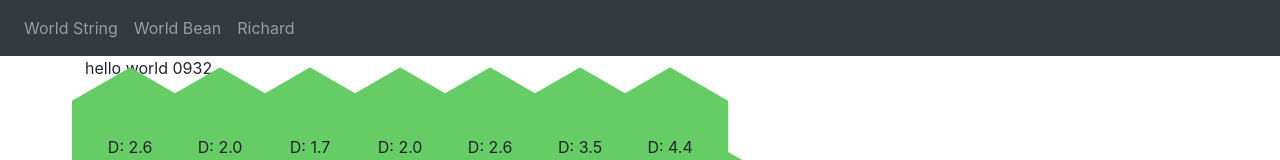
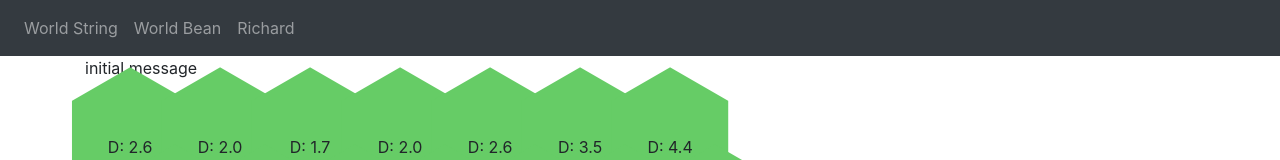
Before and after one commit to wanfamilia/hello-react, a React (Create React App) app: page /app/ in a window 1280 px wide. Shown: the top 160 px of the page. Built offline with nearby package versions, Linux system fonts and the light colour scheme.

Commit message:
pass tests

```diff
--- a/src/component/HelloRichardComponent.js
+++ b/src/component/HelloRichardComponent.js
@@ -14,7 +14,7 @@ class HelloRichardComponent extends Component {
     componentDidMount() {
         HelloWorldService.executeHelloWorldService()
             .then(response => this.setState({ welcomeMessage: response.data }))
-            .catch(_err => this.setState({ welcomeMessage: 'Error Processing Request' }))
+            .catch(_err => this.setState({ welcomeMessage: 'ErrorQ Processing Request' }))
     }
 
     render() {
--- a/src/component/HelloWorldStringComponent.js
+++ b/src/component/HelloWorldStringComponent.js
@@ -5,7 +5,7 @@ class HelloWorldStringComponent extends Component {
 
     render() {
         let refpos = HexGridComponent.position(2, 2)
-        return (<><p className="jt_message">hello world 0932</p>
+        return (<><p className="jt_message">initial message</p>
           <HexGridComponent size="7">
             {(position) => <div>
               D: {refpos.distanceTo(position).toFixed(1)}
```
Also changed, not shown: 2 other files (tests, documents, lock files or other folders).
